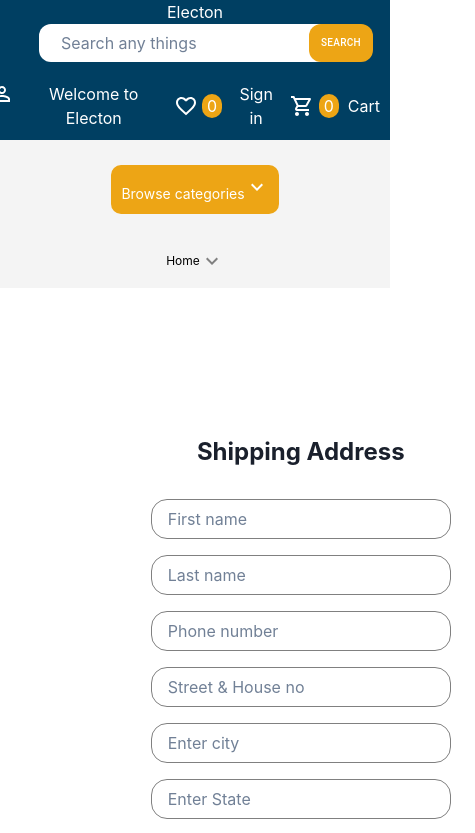
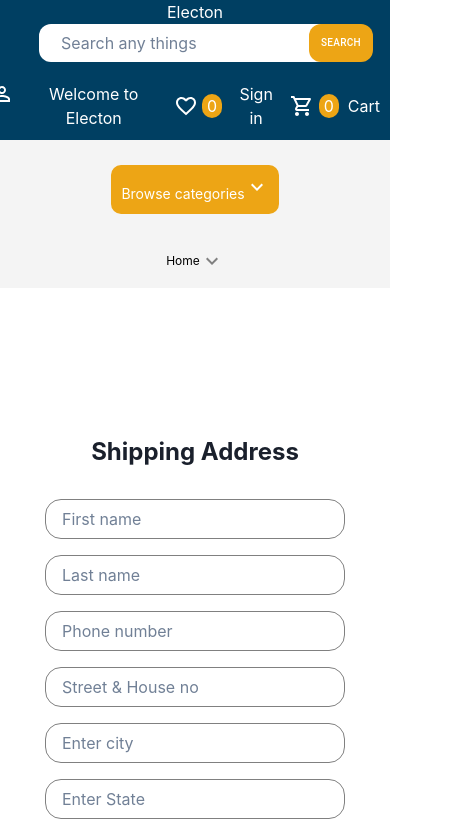
Before and after one commit to thisiskmv/Electon-clone, a React (Create React App) app in the folder electon/: page /checkout in a window 390 px wide. Shown: the top 833 px of the page, 475 px wide, since content can reach past the window. Built offline with nearby package versions, Linux system fonts and the light colour scheme; no server answers.

Commit message:
all pages responsive

```diff
--- a/electon/src/Component/LoadMoreComp.jsx
+++ b/electon/src/Component/LoadMoreComp.jsx
@@ -1,40 +1,50 @@
-import React, { useEffect, useState } from 'react'
+import React, { useEffect, useRef, useState } from 'react'
 import axios from 'axios';
 import "./LoadMoreComp.css"
 import { Button } from '@mui/material';
 import {AiOutlineArrowRight,AiOutlineArrowLeft } from 'react-icons/ai';
+import { Link } from 'react-router-dom';
 const LoadMoreComp = () => {
-    const[productData,setProductData]=useState([])
-    useEffect(()=>{
+  const [productData, setProductData] = useState([]);
+  const boxRef = useRef(null);
+
+  useEffect(() => {
     axios.get('https://electon-server.onrender.com/products')
-          .then((res)=>setProductData(res.data))
-    },[])
-    console.log(productData)
-    let box = document.querySelector(".product-card")
-    const handlePrevBtn=()=>{
-        let width=box.clientWidth;
-        box.scrollLeft=box.scrollLeft-width
-        console.log(width)
-    }
-    const handleNextBtn=()=>{
-        let width=box.clientWidth;
-        box.scrollLeft=box.scrollLeft+width
-        console.log(width)
-    }
+      .then((res) => setProductData(res.data))
+      .catch((error) => {
+        console.error(error);
+        // Handle the error here (e.g. show an error message to the user)
+      });
+  }, []);
+
+  const handlePrevBtn = () => {
+    let width = boxRef.current.clientWidth;
+    boxRef.current.scrollLeft = boxRef.current.scrollLeft - width;
+    console.log(width);
+  };
+
+  const handleNextBtn = () => {
+    let width = boxRef.current.clientWidth;
+    boxRef.current.scrollLeft = boxRef.current.scrollLeft + width;
+    console.log(width);
+  };
+
   return (
     <div className='product-carousel'>
-         <button className='pre-btn' onClick={handlePrevBtn}><p><AiOutlineArrowLeft/></p></button>
-         <button className='next-btn' onClick={handleNextBtn}><p><AiOutlineArrowRight/></p></button>
+      <button className='pre-btn' onClick={handlePrevBtn}><p><AiOutlineArrowLeft /></p></button>
+      <button className='next-btn' onClick={handleNextBtn}><p><AiOutlineArrowRight /></p></button>
 
-         <div className='product-card'>
+      <div className='product-card' ref={boxRef}>
         {
-                productData.map((item,index)=>{
-                    return(
-                        <div className='myCard'>
-                            <img src={item.image[0]}/>
+          productData.map((item, index) => {
+            return (
+              <div className='myCard' key={index}>
+                <img src={item.image[0]} alt={item.name} />
                 <h2>{item.name.substring(0, 10)}</h2>
-                            <div style={{display:"flex",justifyContent:"space-around"}}>
+                <div style={{ display: "flex", justifyContent: "space-around" }}>
+                  <Link to={`/product/${item.id}`} underline="none">
                     <Button>View Details</Button>
+                  </Link>
                   <Button>Buy Now</Button>
                 </div>
               </div>
@@ -46,4 +56,4 @@ const LoadMoreComp = () => {
   )
 }
 
-export default LoadMoreComp
+export default LoadMoreComp;
--- a/electon/src/Component/pages/Payment.jsx
+++ b/electon/src/Component/pages/Payment.jsx
@@ -96,7 +96,8 @@ const Payment = () => {
           base: "column",
           sm: "column",
           md: "column",
-          lg: "row",
+          lg: "column",
+          xl:"row"
         }}
         alignItems="center"
         gap={"20px"}
@@ -108,9 +109,11 @@ const Payment = () => {
             base: "column",
             sm: "column",
             md: "column",
-            lg: "row",
+            lg: "column",
+            xl:"row"
           }}
-          width={"35%"}
+          alignItems={"center"}
+          width={{ base: "100%", sm: "100%", md: "50%", lg: "50%",xl:"35%" }}
         >
           <Stack spacing={8} mx={"auto"} maxW={"lg"} py={12} px={6}>
             <Stack align={"center"}>
@@ -237,7 +240,7 @@ const Payment = () => {
           </Select>
           <Stack spacing={4}>
             <HStack>
-              <Box>
+              <Box  width={{ base: "100%", sm: "100%", md: "50%", lg: "35%" }}>
                 <FormLabel>CARD DETAILS</FormLabel>
                 <FormControl id="fullname" isRequired>
                   {/* <FormLabel>First Name</FormLabel> */}
```
Also changed, not shown: 1 other file (tests, documents, lock files or other folders). Lines whose indentation alone changed are shown as unchanged.
